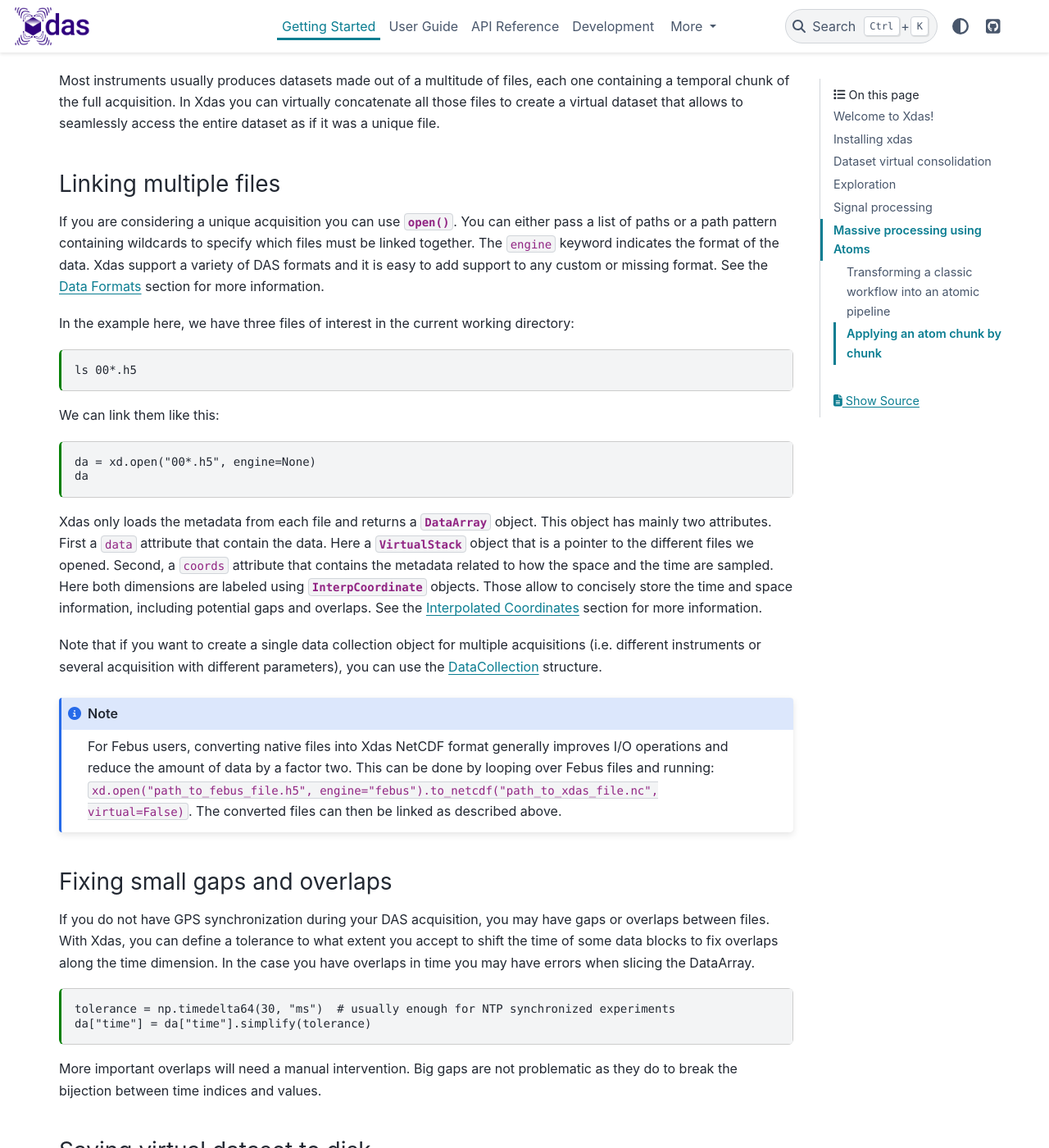
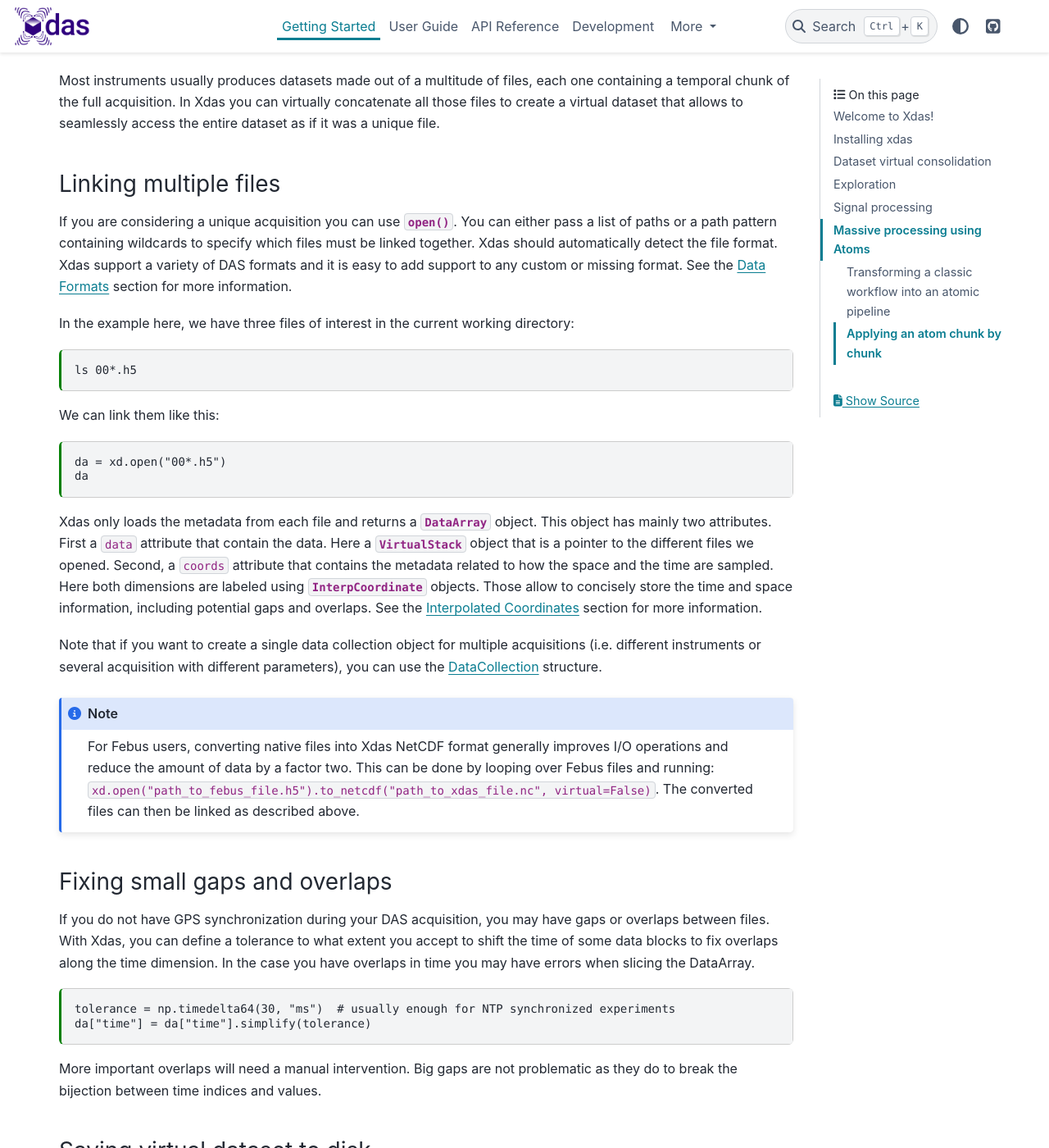
Before and after one commit to xdas-dev/xdas, a Sphinx documentation site: the page built from docs/getting-started.md, in a window 1280 px wide and 1400 px high, scrolled down 818 px. Shown: the whole window at 82% size. Built offline with Sphinx 7.4.7 and the PyData theme 0.15.4, drawn with Linux system fonts in a browser that asks for light colours.

Commit message:
Minor doc changes.

````diff
--- a/docs/getting-started.md
+++ b/docs/getting-started.md
@@ -48,7 +48,7 @@ Most instruments usually produces datasets made out of a multitude of files, eac
 
 ### Linking multiple files
 
-If you are considering a unique acquisition you can use {py:func}`~xdas.open`. You can either pass a list of paths or a path pattern containing wildcards to specify which files must be linked together. The `engine` keyword indicates the format of the data. Xdas support a variety of DAS formats and it is easy to add support to any custom or missing format. See the [](user-guide/data-formats) section for more information.
+If you are considering a unique acquisition you can use {py:func}`~xdas.open`. You can either pass a list of paths or a path pattern containing wildcards to specify which files must be linked together. Xdas should automatically detect the file format. Xdas support a variety of DAS formats and it is easy to add support to any custom or missing format. See the [](user-guide/data-formats) section for more information.
 
 In the example here, we have three files of interest in the current working directory:
 
@@ -59,7 +59,7 @@ ls 00*.h5
 We can link them like this:
 
 ```{code-cell}
-da = xd.open("00*.h5", engine=None)
+da = xd.open("00*.h5")
 da
 ```
 
@@ -68,7 +68,7 @@ Xdas only loads the metadata from each file and returns a {py:class}`~xdas.DataA
 Note that if you want to create a single data collection object for multiple acquisitions (i.e. different instruments or several acquisition with different parameters), you can use the [DataCollection](user-guide/data-structures/datacollection) structure.
 
 ```{note}
-For Febus users, converting native files into Xdas NetCDF format generally improves I/O operations and reduce the amount of data by a factor two. This can be done by looping over Febus files and running: `xd.open("path_to_febus_file.h5", engine="febus").to_netcdf("path_to_xdas_file.nc", virtual=False)`. The converted files can then be linked as described above.
+For Febus users, converting native files into Xdas NetCDF format generally improves I/O operations and reduce the amount of data by a factor two. This can be done by looping over Febus files and running: `xd.open("path_to_febus_file.h5").to_netcdf("path_to_xdas_file.nc", virtual=False)`. The converted files can then be linked as described above.
 ```
 
 ### Fixing small gaps and overlaps
````
Also changed, not shown: docs/user-guide/data-formats.md (+1 -1 lines).
